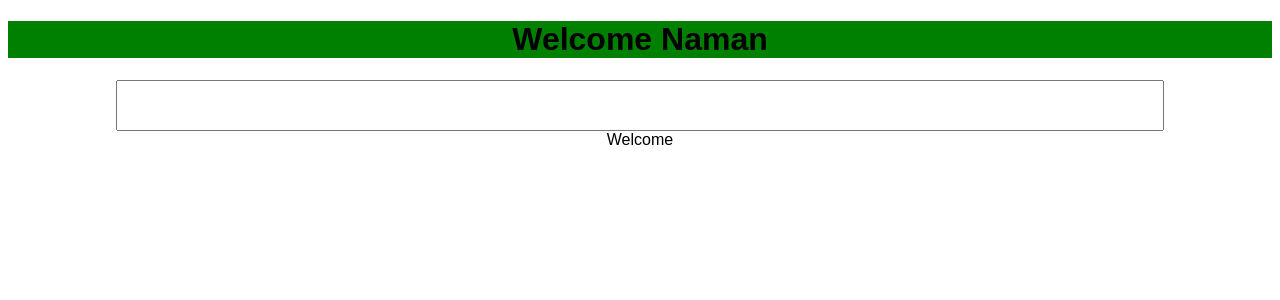
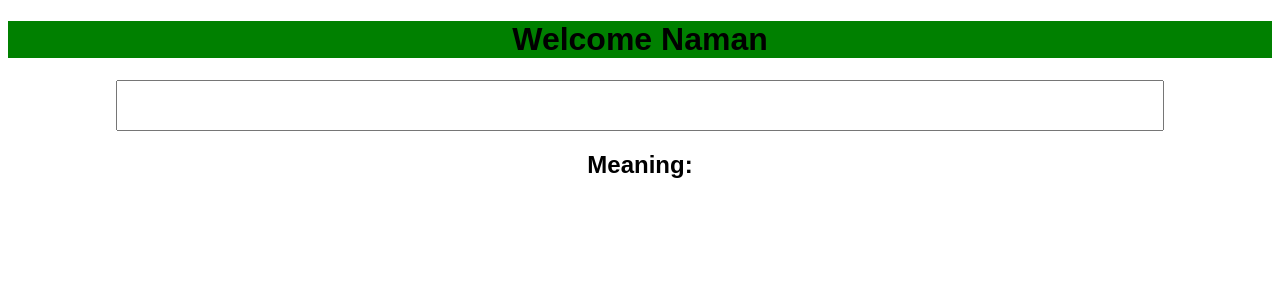
Before and after one commit to Naman2206/Reactapp, a React (Create React App) app: page / in a window 1280 px wide. Shown: the top 300 px of the page. Built offline with nearby package versions, Linux system fonts and the light colour scheme.

Commit message:
emoji identifier

```diff
--- a/src/App.js
+++ b/src/App.js
@@ -3,22 +3,28 @@ import "./styles.css";
 // var username = prompt("Give your user name");
 var color = "green";
 var username = "Naman";
-// var clickcounter = 0;
+var emojiDictionary = {
+  "😀": " Grinning Face",
+  "😟": "Worried Face",
+  "😕": "Confused Face",
+  "🤭": "Face with Hand Over Mouth"
+};
 export default function App() {
-  const [userinput, setuserinput] = useState("");
-  //  const [clickcounter, setclickcounter] = useState(0);
-  function inputchangehandler(event) {
-    console.log(event.target);
-    // setclickcounter(clickcounter+1);
-    setuserinput(event.target.value);
+  const [meaning, setMeaning] = useState("");
+  function emojiinputhandler(event) {
+    var userinput = event.target.value;
+    var meaning = emojiDictionary[userinput];
+    if (meaning === undefined) {
+      meaning = " we don't have database";
+    }
+    setMeaning(meaning);
   }
+
   return (
     <div className="App">
       <h1 style={{ backgroundColor: color }}>Welcome {username}</h1>
-      {/* <button onClick={clickeventhandler}> Translate</button> */}
-      <input onChange={inputchangehandler} />
-      <div>Welcome {userinput} </div>
-      {/* {clickcounter} */}
+      <input onChange={emojiinputhandler} />
+      <h2>Meaning:{meaning}</h2>
     </div>
   );
 }
```
Also changed, not shown: package.json (+9 -4 lines).
